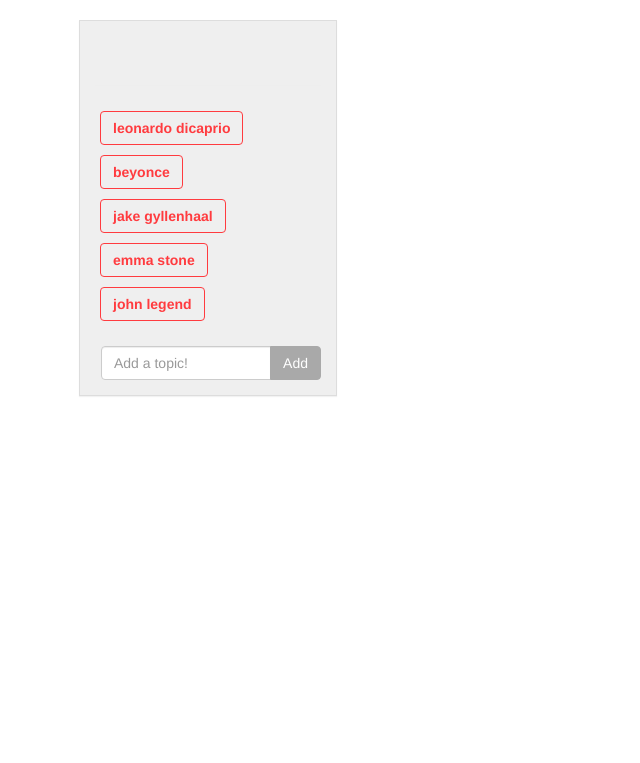
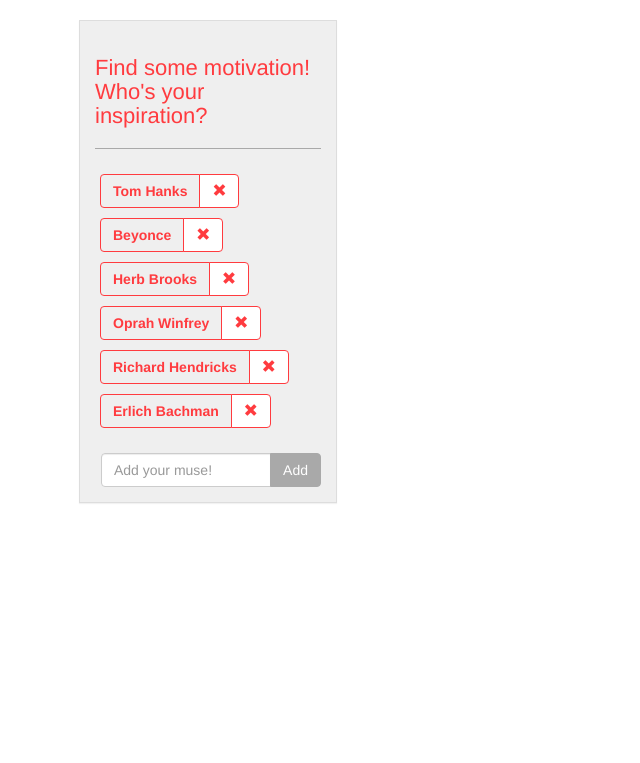
Before and after one commit to cecolby11/GiphySearch, a PHP site: page / in a window 1280 px wide. Shown: the top 763 px of the page, without its empty margins (0-640 px from the left). Run offline with PHP 8.4, Linux system fonts and the light colour scheme.

Commit message:
remove buttons

```diff
--- a/assets/css/style.css
+++ b/assets/css/style.css
@@ -37,16 +37,34 @@
   border-radius: 0px;
 }
 
+.panel .page-header {
+  margin-top: 0; /*remove default*/
+  border-bottom: solid thin var(--carbon);
+}
+
+.panel .page-header h3 {
+  font-size: 22px;
+}
+
 /*topic buttons*/
 .topic-button-section{
   margin: 0 auto;
 }
-.topic-button{
+.btn-group {
   margin: 5px;
+}
+.btn-group .topic-button{
+  /*margin: 5px;*/
   color: var(--watermelon);
   border: var(--watermelon) solid thin;
   background: transparent;
   font-weight: bolder;
+}
+
+.btn-group .remove-button{
+  color: var(--watermelon);
+  background: white;
+  border: var(--watermelon) solid thin;
 }
 
 /*topic form*/
--- a/assets/javascript/app.js
+++ b/assets/javascript/app.js
@@ -9,7 +9,7 @@
     return {
       'phase': 'initialize', // possible phases: initialize, addNewUserTopic, topicSelected
       'selectedTopic': null, //from selected button for search
-      'topicsArray': ['leonardo dicaprio','beyonce', 'jake gyllenhaal', 'emma stone', 'john legend'],
+      'topicsArray': ['tom hanks','beyonce', 'herb brooks', 'oprah winfrey', 'richard hendricks', 'erlich bachman'],
       'currentGifArray': []
     };
   }
@@ -88,6 +88,11 @@
       setTimeout(function() {
         newAlert.remove();
       }, 1000*3);
+    },
+
+    removeUserTopic: function(dataIdNum) {
+      //remove from array
+      appState.topicsArray.splice(dataIdNum,1);
     }
 
   };
@@ -98,15 +103,22 @@
 
 // user clicks topic button
 // jquery event management so listener is added to buttons created in future too
-$(document).on('click', '.topic-button', function() {
+$('.topic-button-section').on('click', '.topic-button', function() {
     appState.selectedTopic = $(this).attr('data-name');
     queries.sendGifRequest(appState.selectedTopic);
     appState.phase = 'topicSelected';
 });
+$('.topic-button-section').on('click', '.remove-button', function() {
+  console.log('click');
+  var buttonId = $(this).attr('data-id-num');
+  queries.removeUserTopic(buttonId);
+  $('#button-' + buttonId).remove();
+  $(this).remove();
+});
 
 // user clicks a gif image
 // call function to animate/static-ify the gif
-$(document).on('click', '.gif-image', function() {
+$('.gif-display-section').on('click', '.gif-image', function() {
   browser.playPauseGif($(this));
 });
 
@@ -127,20 +139,41 @@
     renderButtons: function(arr) {
       var buttonSection = $('.topic-button-section');
       buttonSection.empty(); //remake all buttons every time called
-
       for(var i = 0; i < arr.length; i++){
-        var newButton = $('<button></button>');
-        newButton.html(arr[i]);
+        var formattedWord = browser.formatCapitalization(arr[i]);
+        var newButton = $('<button>');
+        newButton.html(formattedWord);
         newButton.addClass('btn btn-default topic-button');
         newButton.attr('data-name',arr[i]);
-        buttonSection.append(newButton);
+        newButton.attr('id', 'button-'+i);
+
+        var removeButton = $('<button class=\'btn btn-default\'><span class="glyphicon glyphicon-remove" aria-hidden="true"></span></button>');
+        removeButton.attr('data-id-num', i);
+        removeButton.addClass('remove-button');
+
+        var newDiv = $('<div class=\'btn-group\'></div>');
+        newDiv.append(newButton).append(removeButton);
+        buttonSection.append(newDiv);
+        // buttonSection.append(newButton).append(removeButton);
       }
+    },
+
+    formatCapitalization: function(word){
+        var splitBySpaces = word.split(' ');
+        var resultingWord = [];
+        for(var i = 0; i < splitBySpaces.length; i++){
+          var capFirst = splitBySpaces[i].charAt(0).toUpperCase();
+          var lowerRest = splitBySpaces[i].slice(1);
+          var name = capFirst + lowerRest;
+          resultingWord.push(name);
+        }
+        var combined = resultingWord.join(' ');
+        return combined;
     },
 
     renderGifs: function(array) {
       var gifSection = $('.gif-display-section');
       gifSection.empty(); //empty any previous gifs and replace not append
-
       for(var i = 0; i < array.length; i++){
 
         var newImage = $('<img>');
--- a/index.html
+++ b/index.html
@@ -23,11 +23,12 @@
 
     <div class="row">
 
-      <div class="col-md-3 col-sm-4 col-xs-12">
+      <div class="col-md-3 col-sm-5 col-xs-12">
         <!-- panel -->
         <div class="panel panel-default">
           <div class="panel-body">
             <div class="page-header">
+              <h3>Find some motivation! Who's your inspiration?</h3>
             </div>
             <div class="topic-button-section">
               <!-- buttons display here -->
@@ -36,7 +37,7 @@
             <form class="topic-form">
               <label for="topic-input" class="sr-only">Add your own gif topic here</label> <!-- for screen readers, not displayed -->
               <div class="input-group">
-                <input type="text" class="form-control input-md topic-input" placeholder="Add a topic!"><br>
+                <input type="text" class="form-control input-md topic-input" placeholder="Add your muse!"><br>
                 <span class="input-group-btn"><input type="submit" class="btn btn-success submit-topic" value="Add"></span>
               </div>
             </form>
@@ -45,10 +46,9 @@
         <!-- /.panel -->
       </div>
 
-      <div class="col-md-9 col-sm-8 col-xs-12">
+      <div class="col-md-9 col-sm-7 col-xs-12">
         <div class="gif-display-section">
-          <!-- gifs display here -->
-
+        <!-- gifs display here -->
         </div>
       </div>
 
```
